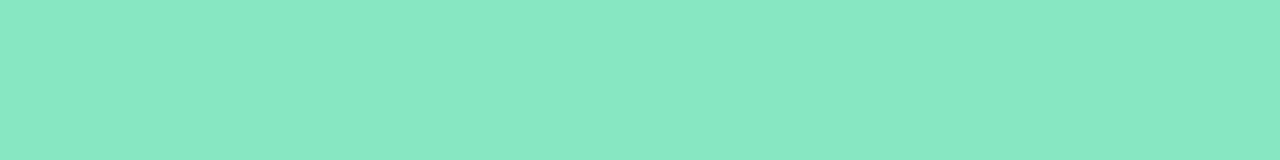
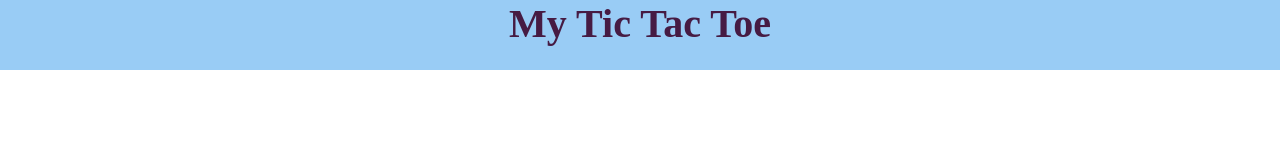
Before and after one commit to aimunir/Tik-Tac-Toe, a plain HTML site: page index.html in a window 1280 px wide. Drawn offline with Linux system fonts and the light colour scheme.

Commit message:
font_added

```diff
--- a/assets/css/style.css
+++ b/assets/css/style.css
@@ -1,5 +1,20 @@
 @import url('https://fonts.googleapis.com/css2?family=Roboto:ital,wght@0,100;0,300;0,400;0,500;0,700;0,900;1,100;1,300;1,400;1,500;1,700;1,900&display=swap');
 
 *{
-    background-color: rgb(136, 231, 195);
+    margin: 0px;
+    padding: 0px;
+    /* background-color: rgb(136, 231, 195); */
 }
+
+nav{
+text-align: center;
+background-color:rgb(153, 204, 245);
+color: rgb(70, 27, 67);
+height: 70px;
+font-size: 2.5rem;
+font-weight: 700;
+font-family: Poppins;
+}
+nav ul{
+    text-decoration: none;
+}
--- a/index.html
+++ b/index.html
@@ -10,7 +10,11 @@
 </head>
 <body>
 
-
+               <nav>
+                   <ul>
+                       <li>My Tic Tac Toe</li>
+                   </ul>
+               </nav>
 
 
 
```
Also changed, not shown: 1 other file.
